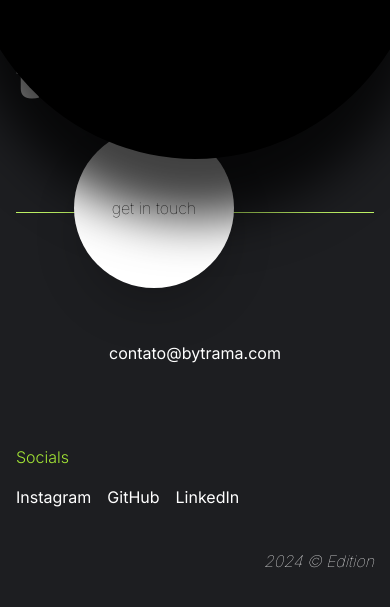
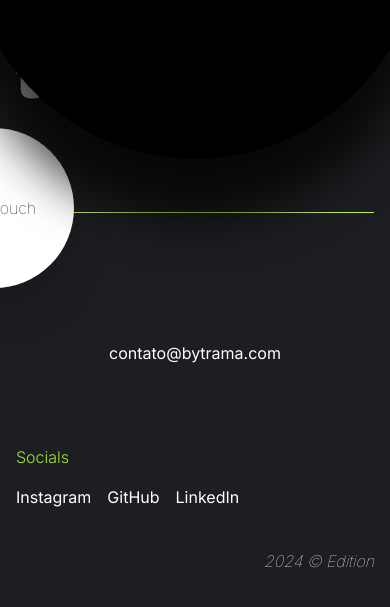
Before and after one commit to devsantosbruno/portfolio, a Next.js app: page / in a window 390 px wide. Shown: the part 7840-8447 px from the top of the page. Built offline with nearby package versions, Linux system fonts and the light colour scheme; grey boxes are pictures that could not be loaded.

Commit message:
refactor: menu hover and click animation for desktop and mobile

```diff
--- a/src/common/Magnetic.tsx
+++ b/src/common/Magnetic.tsx
@@ -1,5 +1,6 @@
 import gsap from "gsap";
 import { cloneElement, useEffect, useRef } from "react";
+import { isDesktop } from "react-device-detect";
 
 export default function Magnetic({
 	children,
@@ -8,6 +9,7 @@ export default function Magnetic({
 }) {
 	const magnetic = useRef<HTMLDivElement>(null);
 
+	if (isDesktop) {
 		useEffect(() => {
 			if (magnetic.current) {
 				const xTo = gsap.quickTo(magnetic.current, "x", {
@@ -37,6 +39,7 @@ export default function Magnetic({
 				});
 			}
 		}, []);
+	}
 
 	return cloneElement(children, { ref: magnetic });
 }
--- a/src/common/RoundedButton.tsx
+++ b/src/common/RoundedButton.tsx
@@ -1,15 +1,24 @@
+import { cn } from "@/lib/utils";
 import gsap from "gsap";
 import { useEffect, useRef } from "react";
+import { isDesktop } from "react-device-detect";
 import Magnetic from "./Magnetic";
+
+type RoundedButtonType = {
+	children: React.ReactNode;
+	className?: string;
+	onClick: () => void;
+};
 
 export function RoundedButton({
 	children,
-	backgroundColor = "#242424",
-	...attributes
-}: any) {
+	className,
+	onClick,
+}: RoundedButtonType) {
 	const circleRef = useRef<HTMLDivElement>(null);
 	const timelineRef = useRef<gsap.core.Timeline | null>(null);
 	let timeoutId: NodeJS.Timeout | null = null;
+	const ref = useRef(null);
 
 	useEffect(() => {
 		if (circleRef.current) {
@@ -17,7 +26,7 @@ export function RoundedButton({
 			timelineRef.current
 				.to(
 					circleRef.current,
-					{ top: "-25%", width: "150%", duration: 0.4, ease: "power3.in" },
+					{ top: "-25%", width: "150%", duration: 0.5, ease: "power3.in" },
 					"enter",
 				)
 				.to(
@@ -45,18 +54,28 @@ export function RoundedButton({
 		}, 300);
 	};
 
+	function manageOnClick() {
+		if (!isDesktop) {
+			manageMouseEnter();
+			manageMouseLeave();
+		}
+	}
+
 	return (
 		<Magnetic>
 			<div
-				className="rounded-[3em] border border-lime-700 cursor-pointer relative flex items-center justify-center py-4 px-14"
+				ref={ref}
+				className={cn(
+					"rounded-[3em] cursor-pointer relative flex items-center justify-center",
+					className,
+				)}
 				style={{ overflow: "hidden" }}
-				onMouseEnter={() => {
-					manageMouseEnter();
+				onMouseEnter={() => isDesktop && manageMouseEnter()}
+				onMouseLeave={() => isDesktop && manageMouseLeave()}
+				onClick={() => {
+					onClick();
+					manageOnClick();
 				}}
-				onMouseLeave={() => {
-					manageMouseLeave();
-				}}
-				{...attributes}
 			>
 				{children}
 				<div
--- a/src/components/Footer.tsx
+++ b/src/components/Footer.tsx
@@ -78,7 +78,7 @@ export function Footer() {
 							className="absolute right-[400px] top-7 md:top-4"
 						>
 							<RoundedButton
-								className="w-40 h-40 md:w-48 md:h-48 bg-white text-black rounded-full absolute flex items-center justify-center cursor-pointer shadow-2xl"
+								className="w-40 h-40 md:w-48 md:h-48 bg-white text-black rounded-full flex items-center justify-center cursor-pointer shadow-2xl p-0"
 								onClick={handleClick}
 							>
 								<p className="m-0 text-base font-thin z-10 relative">
```
Lines whose indentation alone changed are shown as unchanged.
